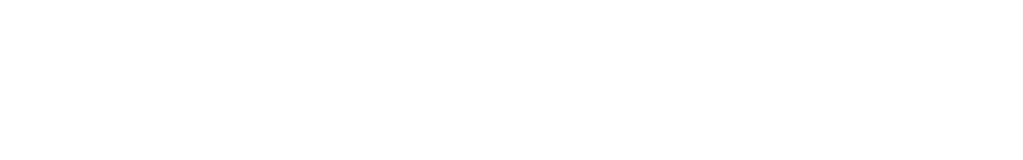
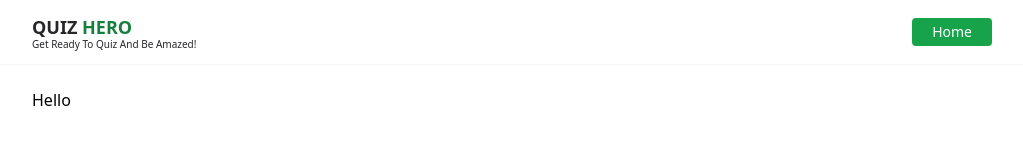
Before and after one commit to HelloAyan/Quiz-Hero, a plain HTML site: page blog.html in a window 1280 px wide. Shown: the whole page, without its empty margins (128-1151 px from the left). Drawn offline with nearby package versions, Linux system fonts and the light colour scheme.

Commit message:
Blog and Home button link added

```diff
--- a/blog.html
+++ b/blog.html
@@ -29,7 +29,36 @@
 </head>
 
 <body>
+    <!-- Header/Navbar section start -->
+    <header class="h-16 flex items-center shadow-sm">
+        <nav class="flex justify-between items-center w-9/12 mx-auto">
+            <div class="text-zinc-800 font-bold uppercase">
+                <h1 class="text-lg">Quiz <span class="text-green-700">HERO</span></h1>
+                <p class="text-[10px] font-normal capitalize -mt-1">
+                    Get ready to Quiz and be amazed!
+                </p>
+            </div>
+            <button class="bg-green-600 font-light text-sm px-5 py-1 rounded text-white" onclick="location.href='./'">
+                Home
+            </button>
+        </nav>
+    </header>
+    <!-- Header/Navbar section end -->
 
+    <!-- Blog section start -->
+    <section class="md:w-9/12 w-[90%] md:flex-row flex-col mx-auto pt-6" id="submitContainer">
+        <!-- Question section start -->
+        <div class="md:w-[70%] w-full" id="quiz">
+            <div class="duration-500" id="quizContainer">Hello</div>
+        </div>
+        <!-- Question section end -->
+
+        <div class="md:w-[30%] w-full shadow-sm">
+
+        </div>
+
+    </section>
+    <!-- Blog section end -->
 </body>
 
 </html>
```
Also changed, not shown: index.html (+2 -1 lines).
